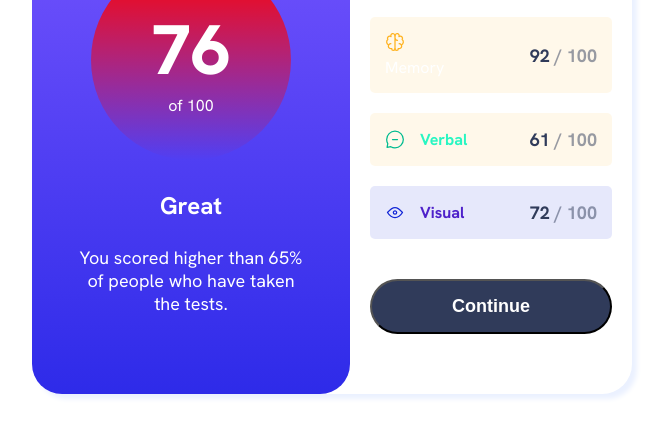
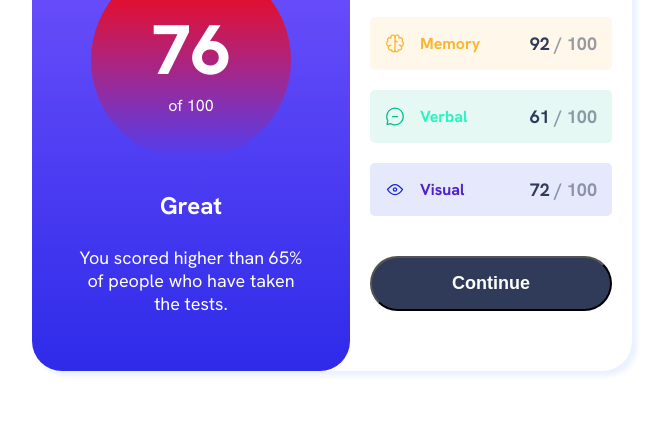
Before and after one commit to Ibysam/your_result, a plain HTML site: page index.html in a window 1280 px wide. Shown: the part 319-756 px from the top of the page, without its empty margins (308-975 px from the left). Drawn offline with Linux system fonts and the light colour scheme.

Commit message:
background

```diff
--- a/style.css
+++ b/style.css
@@ -9,7 +9,7 @@
   /* primary */
 
   --light-red: hsl(0, 98%, 64%);
-  --rangey-yellow: hsl(39, 96%, 59%);
+  --orangey-yellow: hsl(39, 96%, 59%);
   --green-teal: hsl(165, 92%, 56%);
   --obalt-blue: hsl(234, 94%, 58%);
 
@@ -177,13 +177,13 @@ body {
   border-radius: 5px;
 }
 
-.verbal {
+.memory {
   display: flex;
   gap: 15px;
 }
 
-.verbal p {
-  color: var(--green-teal);
+.memory p {
+  color: var(--orangey-yellow);
   font-weight: 700;
 }
 
@@ -201,7 +201,7 @@ body {
 /* ============================ */
 
 .green {
-  background-color: hsla(39, 96%, 59%, 0.1);
+  background-color: hsla(166, 100%, 37%, 0.1);
   display: flex;
   justify-content: space-between;
   align-items: center;
```
